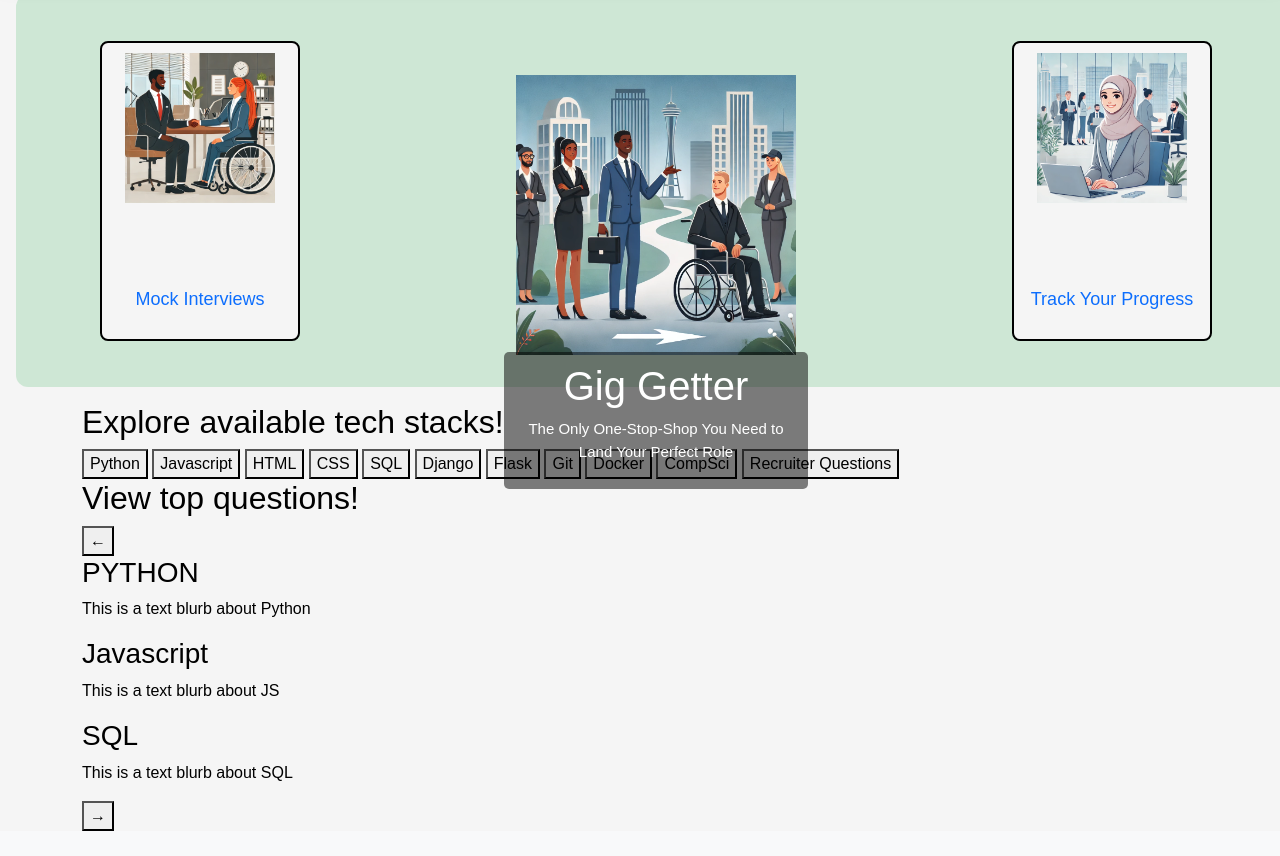
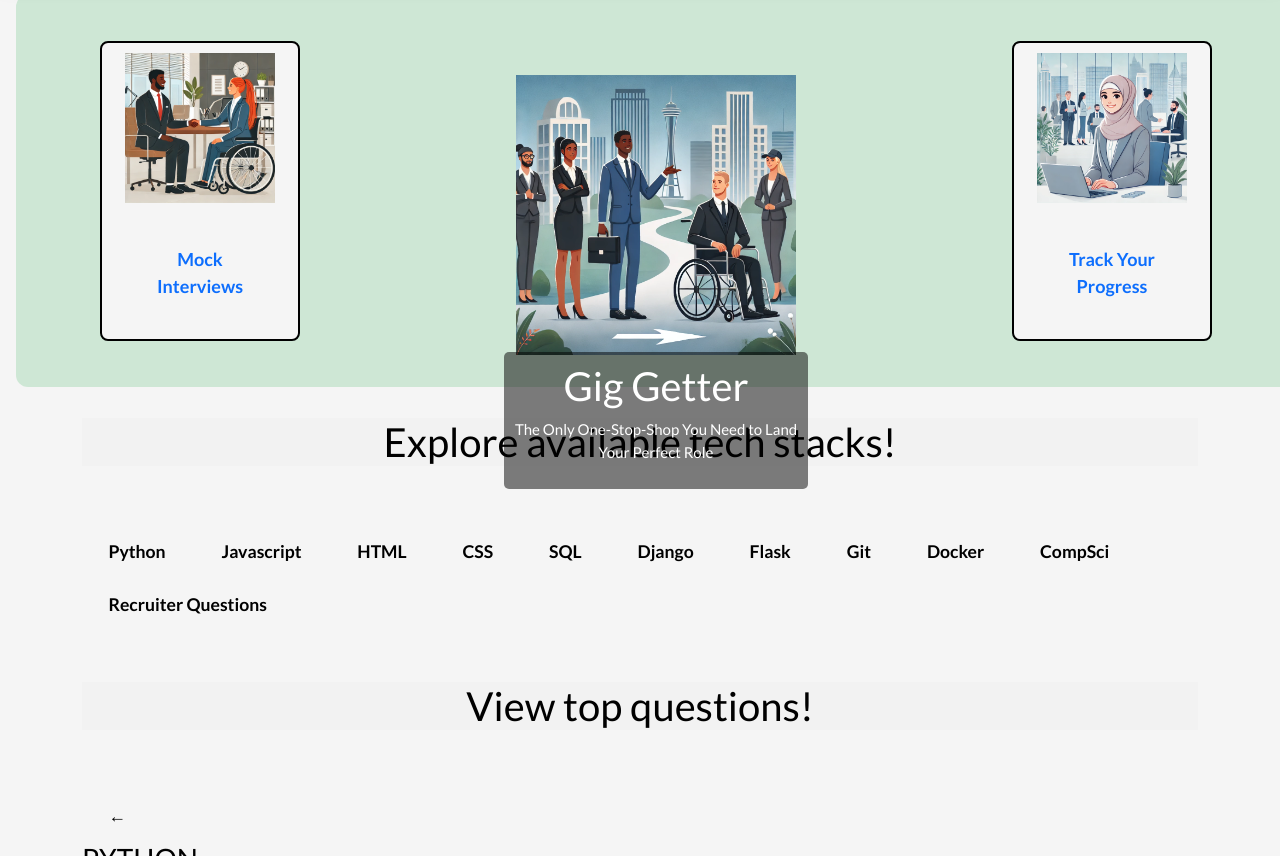
Before and after one commit to ShaAnder/elevate_hackathon_2024, a Django app: page / in a window 1280 px wide. Shown: the part 321-1177 px from the top of the page. Run offline with Django 5.2, Linux system fonts and the light colour scheme; some libraries are stand-ins or nearby versions.

Commit message:
update home.html stlying and text for data-tooltips

```diff
--- a/job_me/templates/job_me/home.html
+++ b/job_me/templates/job_me/home.html
@@ -11,10 +11,10 @@
 <div class="hero-section-wrapper">
     <!-- Mock Interviews Section (Left) -->
     <div class="mock-interview-section left">
-        <a href="{% url 'account_signup' %}" class="mock-interview-link" data-tooltip="Click Here to Sign in">
+        <a href="{% url 'account_signup' %}" class="mock-interview-link" data-tooltip="Click Here to Sign in and do Mock Interviews">
             <div class="mock-interview">
                 <img src="{% static '/images/mock-interview.webp' %}" alt="Mock Interview Image" class="mock-interview-image">
-                <p>Mock Interviews</p>
+                <p class="home-cta-button ">Mock Interviews</p>
             </div>
         </a>
     </div>
@@ -30,38 +30,45 @@
 
     <!-- Track Your Progress Section (Right) -->
     <div class="mock-interview-section right">
-        <a href="{% url 'account_signup' %}" class="mock-interview-link" data-tooltip="Click Here to Sign in">
+        <a href="{% url 'account_signup' %}" class="mock-interview-link" data-tooltip="Click Here to Sign in and Track Your Progress">
             <div class="mock-interview">
                 <img src="{% static '/images/track-your-progress now.webp' %}" alt="Track Your Progress Image" class="mock-interview-image">
-                <p>Track Your Progress</p>
+                <p class="home-cta-button ">Track Your Progress</p>
             </div>
         </a>
     </div>
 </div>
 
 <!-- Reinstated "Explore available tech stacks" section -->
+<section class="home-section">
+
     <div class="container">
-    <h2>Explore available tech stacks!</h2>
+        <h2 class="home-team-content">Explore available tech stacks!</h2>
             <div class="tech-stack">
-        <button>Python</button>
-        <button>Javascript</button>
-        <button>HTML</button>
-        <button>CSS</button>
-        <button>SQL</button>
-        <button>Django</button>
-        <button>Flask</button>
-        <button>Git</button>
-        <button>Docker</button>
-        <button>CompSci</button>
-        <button>Recruiter Questions</button>
+                <button class="home-cta-button">Python</button>
+                <button class="home-cta-button">Javascript</button>
+                <button class="home-cta-button">HTML</button>
+                <button class="home-cta-button">CSS</button>
+                <button class="home-cta-button">SQL</button>
+                <button class="home-cta-button">Django</button>
+                <button class="home-cta-button">Flask</button>
+                <button class="home-cta-button">Git</button>
+                <button class="home-cta-button">Docker</button>
+                <button class="home-cta-button">CompSci</button>
+                <button class="home-cta-button">Recruiter Questions</button>
     </div>
+</section>
+
 
     <!-- View Top Questions Section -->
-    <h2>View top questions!</h2>
+    <section class="home-section">
+
+        <div class="container">
+            <h2 class="home-team-content">View top questions!</h2>
 
             <!-- Card Carousel -->
             <div class="carousel-nav">
-        <button>&larr;</button>
+                <button class="home-cta-button">&larr;</button>
                 <div class="home-card-carousel">
                     <div class="home-card">
                         <h3>PYTHON</h3>
@@ -76,9 +83,9 @@
                         <p>This is a text blurb about SQL</p>
                     </div>
                 </div>
-        <button>&rarr;</button>
+                <button class="home-cta-button">&rarr;</button>
         </div>
-</div>
+    </section>
 
 <script>
 	function toggleDarkMode() {
--- a/static/css/home.css
+++ b/static/css/home.css
@@ -1,10 +1,38 @@
+@import url('https://fonts.googleapis.com/css2?family=Lato:ital,wght@0,100;0,300;0,400;0,700;0,900;1,100;1,300;1,400;1,700;1,900&display=swap');
+
 /* Base Light Mode Styles */
 body {
-    font-family: Arial, sans-serif;
+    font-family: Lato, Arial, sans-serif;
     background-color: #f5f5f5;
     color: black;
     margin: 0;
     transition: background-color 0.5s, color 0.5s;
+}
+
+.home-cta-button {
+    padding: 0.75em 1.5em;
+    background-color: var(--main-green-dark);
+    color: var(--text);
+    border: none;
+    border-radius: 8px;
+    font-size: 1.1em;
+    font-weight: bold;
+    cursor: pointer;
+    transition: background-color 0.3s ease;
+    text-decoration: none;
+}
+
+.home-cta-button:hover {
+    background-color: var(--main-green-light);
+    color: var(--main-light);
+    text-decoration: none;
+}
+
+.home-team-content {
+    font-size: 2.5em;
+    margin-bottom: 1.5em;
+    text-align: center;
+    background-color: #00000003;
 }
 
 /* Dark Mode Styles */
@@ -164,3 +192,14 @@ body.dark-mode {
     background-color: #4e4e4e;
     color: white;
 }
+
+.home-section {
+    border-radius: 8px;
+    padding: 15px;
+    margin-bottom: 20px;
+}
+
+.home-frontend-section {
+    display: flex;
+    justify-content: space-around;
+}
```
Lines whose indentation alone changed are shown as unchanged.
